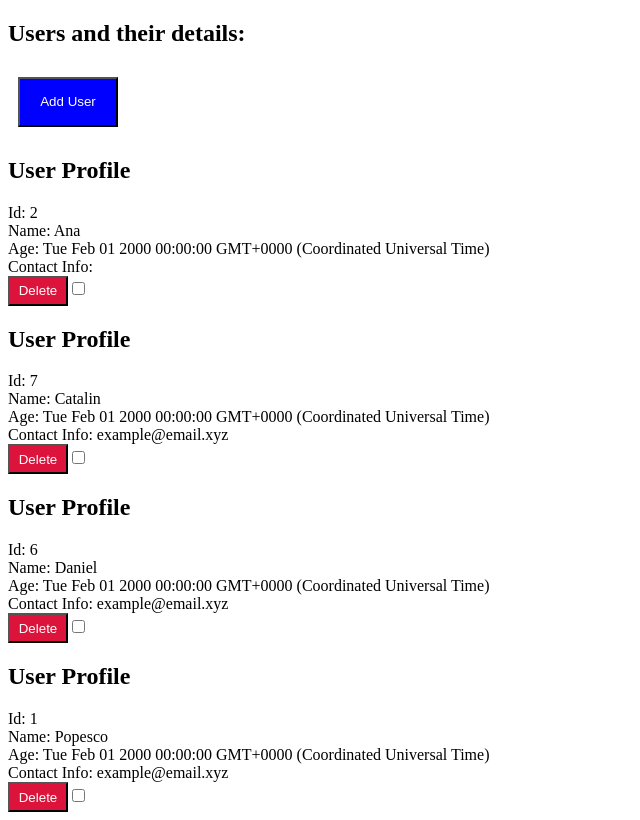
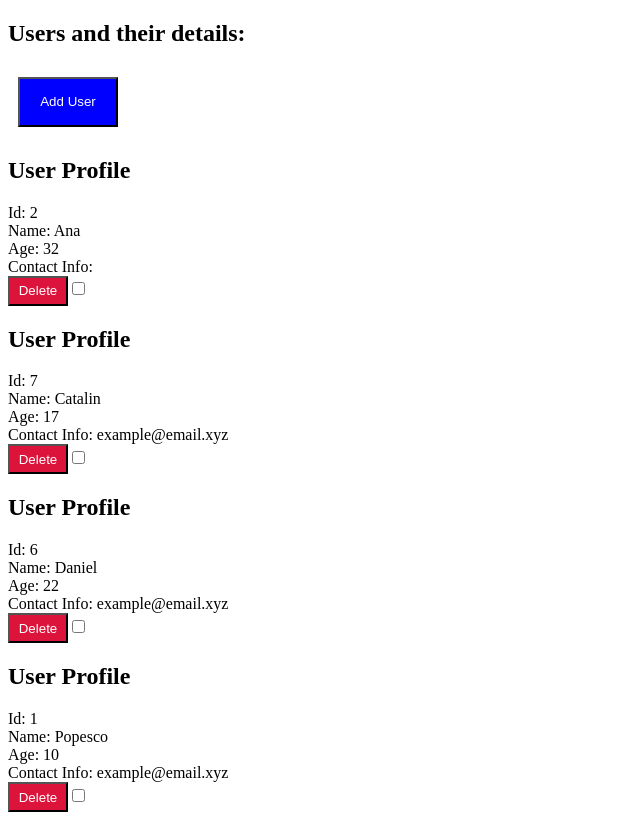
Before and after one commit to mgandore/introduction-to-angular, an Angular app in the folder component-interaction/: page / in a window 1280 px wide. Shown: the whole page, without its empty margins (0-640 px from the left). Built offline with nearby package versions, Linux system fonts and the light colour scheme.

Commit message:
Implement userAge pipe
Filters the date of birth of each user and displays his age.

```diff
--- a/component-interaction/src/app/app.module.ts
+++ b/component-interaction/src/app/app.module.ts
@@ -5,13 +5,15 @@ import { AppComponent } from './app.component';
 import { SortPipe } from './sort.pipe';
 import { UserDetailsComponent } from './user-details/user-details.component';
 import { UserListComponent } from './user-list/user-list.component';
+import { UserAgePipe } from './userAge.pipe';
 
 @NgModule({
   declarations: [
     AppComponent,
     UserDetailsComponent,
     UserListComponent,
-    SortPipe
+    SortPipe,
+    UserAgePipe
   ],
   imports: [
     BrowserModule
--- a/component-interaction/src/app/user-details/user-details.component.html
+++ b/component-interaction/src/app/user-details/user-details.component.html
@@ -1,7 +1,7 @@
 <h2>User Profile</h2>
 <div>Id: {{user?.id}}</div>
 <div>Name: {{user?.name}}</div>
-<div>Age: {{user?.dateOfBirth}}</div>
+<div>Age: {{user?.dateOfBirth | getAge}} </div>
 <div>Contact Info: {{user?.contact}}</div>
 <button (click)="handleDeleteClick()">Delete</button>
 <input type="checkbox" (click)="handleChecked()">
--- a/component-interaction/src/app/user-list/user-list.component.ts
+++ b/component-interaction/src/app/user-list/user-list.component.ts
@@ -26,7 +26,7 @@ export class UserListComponent implements OnInit {
 				id: 7,
 				name: "Catalin",
 				contact: "example@email.xyz",
-				dateOfBirth: new Date(2000, 1, 1)
+				dateOfBirth: new Date(2005, 1, 1)
 			},
 
 			{
@@ -40,13 +40,13 @@ export class UserListComponent implements OnInit {
 				id: 1,
 				name: "Popesco",
 				contact: "example@email.xyz",
-				dateOfBirth: new Date(2000, 1, 1)
+				dateOfBirth: new Date(2012, 1, 1)
 			},
 
 			{
 				id: 2,
 				name: "Ana",
-				dateOfBirth: new Date(2000, 1, 1)
+				dateOfBirth: new Date(1990, 1, 1)
 			}
 		];
 	}
--- /dev/null
+++ b/component-interaction/src/app/userAge.pipe.ts
@@ -0,0 +1,10 @@
+import { Pipe, PipeTransform } from "@angular/core";
+
+@Pipe({
+	name: "getAge"
+})
+export class UserAgePipe implements PipeTransform {
+	public transform(dateOfBirth: any, ...args: any[]): number {
+		return 2022 - dateOfBirth?.getFullYear();
+	}
+}
```
